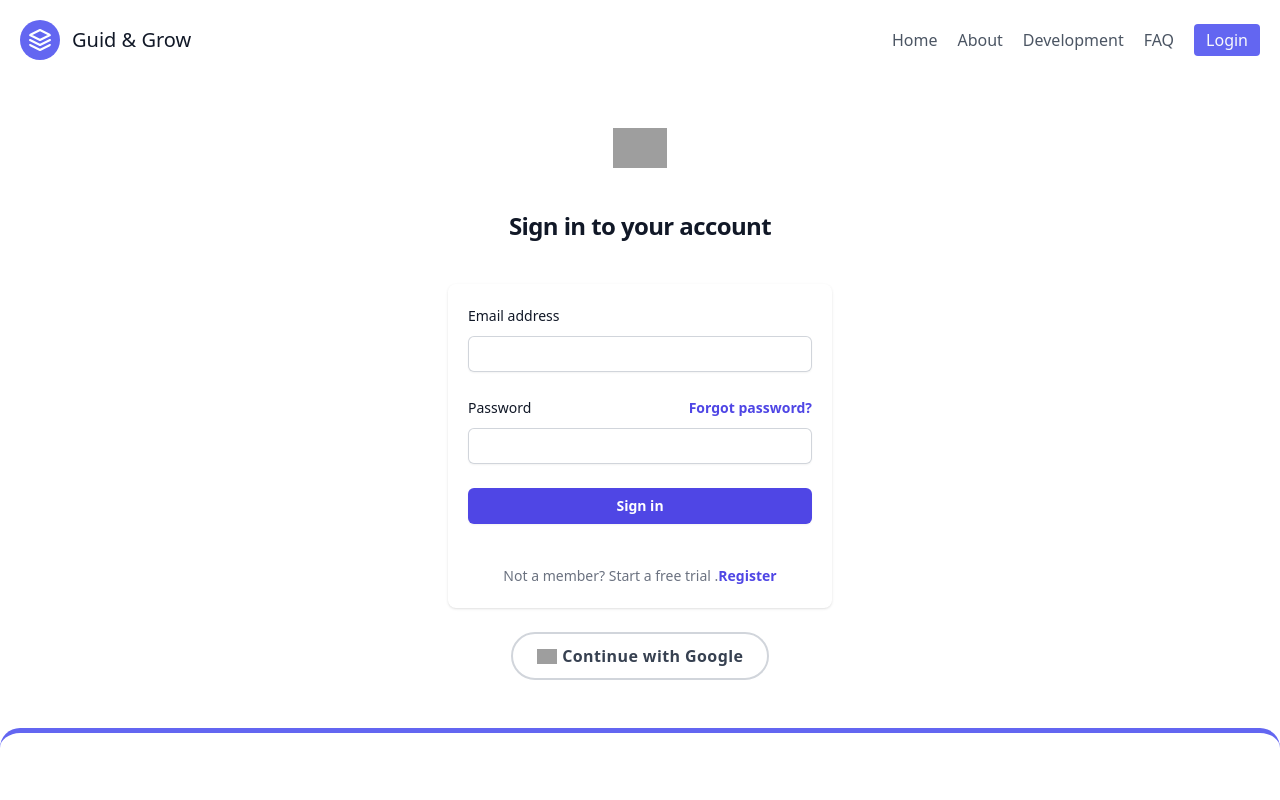
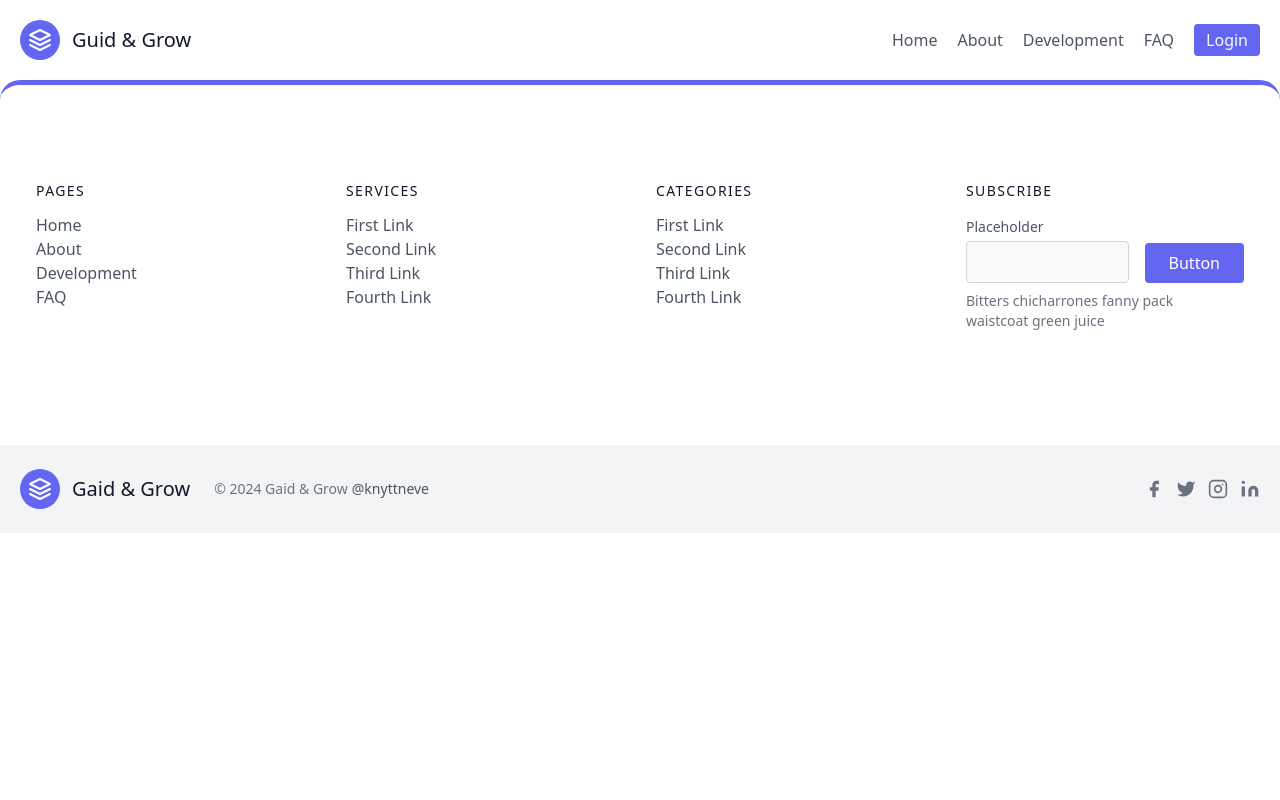
Before and after one commit to Guide-and-Grow/guide-and-grow_backend, a React (Vite) app in the folder client/: page /login in a window 1280 px wide. Shown: the top 800 px of the page. Built offline with nearby package versions, Linux system fonts and the light colour scheme; grey boxes are pictures that could not be loaded.

Commit message:
added pages

```diff
--- a/client/src/views/Login/Login.jsx
+++ b/client/src/views/Login/Login.jsx
@@ -3,105 +3,7 @@ import React from "react";
 function Login() {
   return (
     <div>
-      <div className="flex min-h-full flex-1 flex-col justify-center px-6 py-12 lg:px-8">
-        <div className="sm:mx-auto sm:w-full sm:max-w-sm">
-          <img
-            className="mx-auto h-10 w-auto"
-            src="https://tailwindui.com/img/logos/mark.svg?color=indigo&shade=600"
-            alt="Your Company"
-          />
-          <h2 className="mt-10 text-center text-2xl font-bold leading-9 tracking-tight text-gray-900">
-            Sign in to your account
-          </h2>
-        </div>
 
-        <div className="mt-10 sm:mx-auto sm:w-full sm:max-w-sm rounded-lg shadow p-5">
-          <form className="space-y-6" action="#" method="POST">
-            <div>
-              <label
-                htmlFor="email"
-                className="block text-sm font-medium leading-6 text-gray-900"
-              >
-                Email address
-              </label>
-              <div className="mt-2">
-                <input
-                  id="email"
-                  name="email"
-                  type="email"
-                  autoComplete="email"
-                  required
-                  className="block w-full rounded-md border-0 py-1.5 text-gray-900 shadow-sm ring-1 ring-inset ring-gray-300 placeholder:text-gray-400 focus:ring-2 focus:ring-inset focus:ring-indigo-600 sm:text-sm sm:leading-6"
-                />
-              </div>
-            </div>
-
-            <div>
-              <div className="flex items-center justify-between">
-                <label
-                  htmlFor="password"
-                  className="block text-sm font-medium leading-6 text-gray-900"
-                >
-                  Password
-                </label>
-                <div className="text-sm">
-                  <a
-                    href="#"
-                    className="font-semibold text-indigo-600 hover:text-indigo-500"
-                  >
-                    Forgot password?
-                  </a>
-                </div>
-              </div>
-              <div className="mt-2">
-                <input
-                  id="password"
-                  name="password"
-                  type="password"
-                  autoComplete="current-password"
-                  required
-                  className="block w-full rounded-md border-0 py-1.5 text-gray-900 shadow-sm ring-1 ring-inset ring-gray-300 placeholder:text-gray-400 focus:ring-2 focus:ring-inset focus:ring-indigo-600 sm:text-sm sm:leading-6"
-                />
-              </div>
-            </div>
-
-            <div>
-              <button
-                type="submit"
-                className="flex w-full justify-center rounded-md bg-indigo-600 px-3 py-1.5 text-sm font-semibold leading-6 text-white shadow-sm hover:bg-indigo-500 focus-visible:outline focus-visible:outline-2 focus-visible:outline-offset-2 focus-visible:outline-indigo-600"
-              >
-                Sign in
-              </button>
-            </div>
-          </form>
-
-          <p className="mt-10 text-center text-sm text-gray-500">
-            Not a member? Start a free trial .
-            <a
-              href="/signup"
-              className="font-semibold leading-6 text-indigo-600 hover:text-indigo-500"
-            >
-              Register
-            </a>
-          </p>
-        </div>
-        <div className=" text-center   ">
-          <button
-            className="mt-6 group h-12 px-6 border-2 border-gray-300 rounded-full transition duration-300 hover:border-blue-400 focus:bg-blue-50 active:bg-blue-100"
-          >
-            <div className="relative flex items-center space-x-4 justify-center">
-              <img
-                src="https://tailus.io/sources/blocks/social/preview/images/google.svg"
-                className="absolute left-0 w-5"
-                alt="google logo"
-              />
-              <span className="ms-8 block w-max font-semibold tracking-wide text-gray-700 text-sm transition duration-300 group-hover:text-blue-600 sm:text-base">
-                . Continue with Google
-              </span>
-            </div>
-          </button>
-        </div>
-      </div>
     </div>
   );
 }
--- a/client/src/views/Signup/Signup.jsx
+++ b/client/src/views/Signup/Signup.jsx
@@ -2,105 +2,7 @@ import React from "react";
 
 function Signup() {
   return (
-    <div>
-      <div>
-      <div className="flex min-h-full flex-1 flex-col justify-center px-6 py-12 lg:px-8">
-        <div className="sm:mx-auto sm:w-full sm:max-w-sm">
-          <img
-            className="mx-auto h-10 w-auto"
-            src="https://tailwindui.com/img/logos/mark.svg?color=indigo&shade=600"
-            alt="Your Company"
-          />
-          <h2 className="mt-10 text-center text-2xl font-bold leading-9 tracking-tight text-gray-900">
-            Sign in to your account
-          </h2>
-        </div>
-
-        <div className="mt-10 sm:mx-auto sm:w-full sm:max-w-sm rounded-lg shadow p-5">
-          <form className="space-y-6" action="#" method="POST">
-            <div>
-              <label
-                htmlFor="email"
-                className="block text-sm font-medium leading-6 text-gray-900"
-              >
-                Name
-              </label>
-              <div className="mt-2">
-                <input
-                  id="name"
-                  name="name"
-                  type="name"
-                  autoComplete="name"
-                  required
-                  className="block w-full rounded-md border-0 py-1.5 text-gray-900 shadow-sm ring-1 ring-inset ring-gray-300 placeholder:text-gray-400 focus:ring-2 focus:ring-inset focus:ring-indigo-600 sm:text-sm sm:leading-6"
-                />
-              </div>
-            </div>
-
-            <div>
-              <label
-                htmlFor="email"
-                className="block text-sm font-medium leading-6 text-gray-900"
-              >
-                Email address
-              </label>
-              <div className="mt-2">
-                <input
-                  id="email"
-                  name="email"
-                  type="email"
-                  autoComplete="email"
-                  required
-                  className="block w-full rounded-md border-0 py-1.5 text-gray-900 shadow-sm ring-1 ring-inset ring-gray-300 placeholder:text-gray-400 focus:ring-2 focus:ring-inset focus:ring-indigo-600 sm:text-sm sm:leading-6"
-                />
-              </div>
-            </div>
-
-            <div>
-              <div className="flex items-center justify-between">
-                <label
-                  htmlFor="password"
-                  className="block text-sm font-medium leading-6 text-gray-900"
-                >
-                  Password
-                </label>
-              </div>
-              <div className="mt-2">
-                <input
-                  id="password"
-                  name="password"
-                  type="password"
-                  autoComplete="current-password"
-                  required
-                  className="block w-full rounded-md border-0 py-1.5 text-gray-900 shadow-sm ring-1 ring-inset ring-gray-300 placeholder:text-gray-400 focus:ring-2 focus:ring-inset focus:ring-indigo-600 sm:text-sm sm:leading-6"
-                />
-              </div>
-            </div>
-
-            <div>
-              <button
-                type="submit"
-                className="flex w-full justify-center rounded-md bg-indigo-600 px-3 py-1.5 text-sm font-semibold leading-6 text-white shadow-sm hover:bg-indigo-500 focus-visible:outline focus-visible:outline-2 focus-visible:outline-offset-2 focus-visible:outline-indigo-600"
-              >
-               Register
-              </button>
-            </div>
-          </form>
-
-          <p className="mt-10 text-center text-sm text-gray-500">
-            you are a member of Guid & Grow?
-            <a
-              href="/login"
-              className="font-semibold leading-6 text-indigo-600 hover:text-indigo-500"
-            >
-              Login
-            </a>
-          </p>
-        </div>
-
-      </div>
-    </div>
-    </div>
+   <div></div>
   );
 }
 
```
Also changed, not shown: 1 other file (tests, documents, lock files or other folders).
